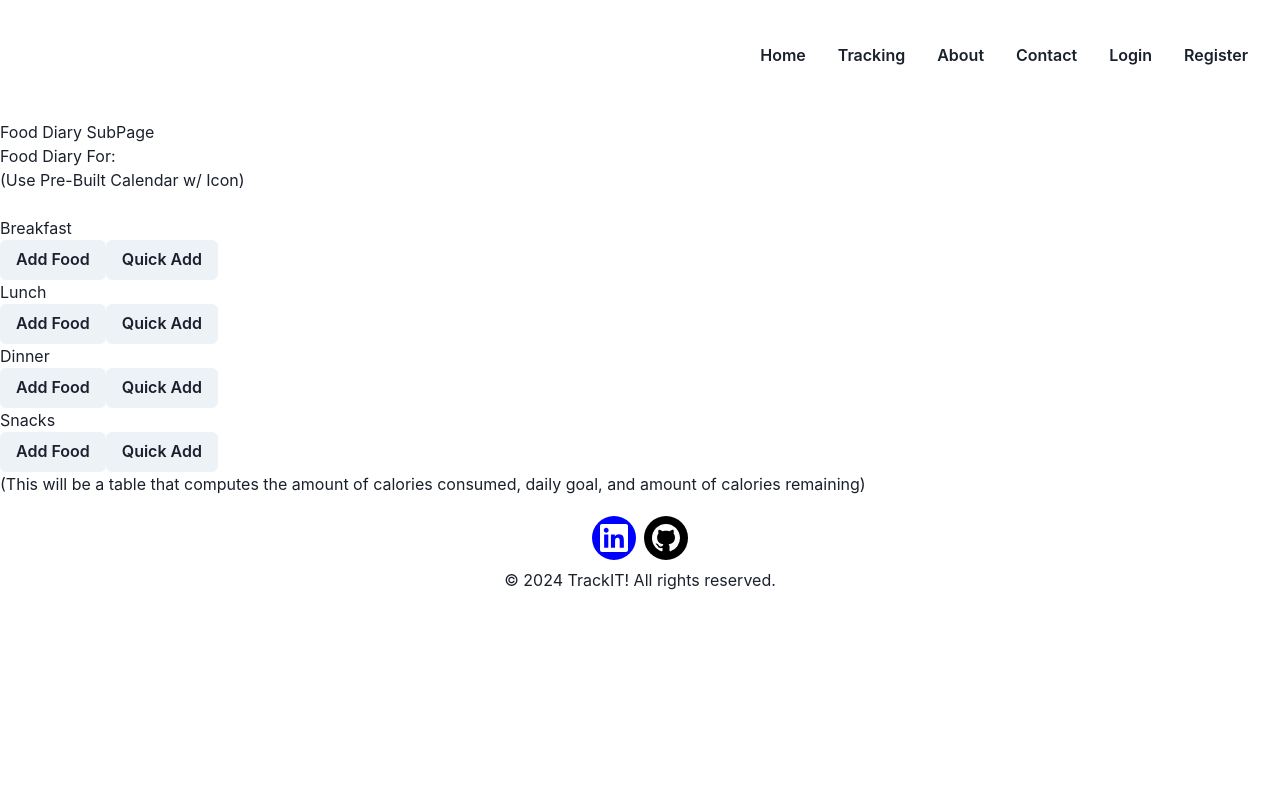
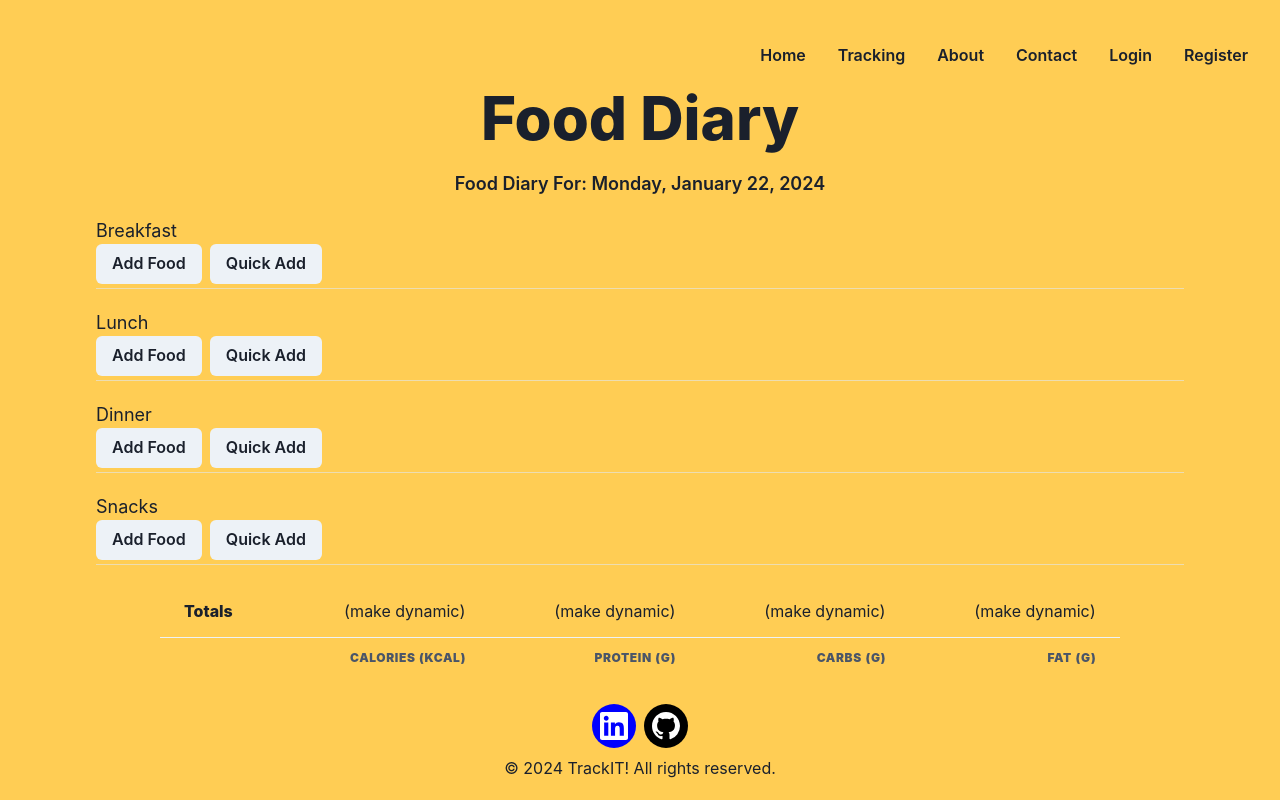
Before and after one commit to devanCodes/TrackIT, a React (Vite) app: page /tracking/diary in a window 1280 px wide. Built offline with nearby package versions, Linux system fonts and the light colour scheme.

Commit message:
Food Diary sub-page design

```diff
--- a/package.json
+++ b/package.json
@@ -17,6 +17,7 @@
     "formik": "^2.4.5",
     "framer-motion": "^10.16.4",
     "react": "^18.2.0",
+    "react-datepicker": "^4.25.0",
     "react-dom": "^18.2.0",
     "react-icons": "^4.12.0",
     "react-router-dom": "^6.21.1"
--- a/src/components/AddFoodBtn.jsx
+++ b/src/components/AddFoodBtn.jsx
@@ -1,12 +1,12 @@
 import React from "react";
 import { Link } from "react-router-dom";
-import { Button } from '@chakra-ui/react'
+import { Button } from "@chakra-ui/react";
 
 const AddFoodBtn = () => {
   return (
-    <Button>
-      <Link to="/tracking/diary/add_food">Add Food</Link>
-    </Button>
+    <Link to="/tracking/diary/add_food">
+      <Button mr={2}>Add Food</Button>
+    </Link>
   );
 };
 
--- a/src/components/QuickAddBtn.jsx
+++ b/src/components/QuickAddBtn.jsx
@@ -4,9 +4,9 @@ import { Button } from '@chakra-ui/react'
 
 const QuickAddBtn = () => {
   return (
-    <Button>
-      <Link to="/tracking/diary/quick_add">Quick Add</Link>
-    </Button>
+      <Link to="/tracking/diary/quick_add">
+        <Button>Quick Add</Button>
+      </Link>
   );
 };
 
--- a/src/pages/subpages/FoodDiary.jsx
+++ b/src/pages/subpages/FoodDiary.jsx
@@ -1,49 +1,129 @@
-import React from "react";
+import React, { useState, useEffect, useRef } from "react";
 import AddFoodBtn from "../../components/AddFoodBtn";
 import QuickAddBtn from "../../components/QuickAddBtn";
 import Navbar from "../../components/Navbar";
 import Footer from "../../components/Footer";
+import {
+  Flex,
+  Heading,
+  Text,
+  Box,
+  Divider,
+  Button,
+  Table,
+  Tbody,
+  Tfoot,
+  Tr,
+  Th,
+  Td,
+  TableContainer,
+} from "@chakra-ui/react";
+import { CalendarIcon } from "@chakra-ui/icons";
+import ReactDatePicker from "react-datepicker";
 
 const FoodDiary = () => {
+  const [selectedDate, setSelectedDate] = useState(null);
+  const [currentDate, setCurrentDate] = useState(new Date());
+  const datePickerRef = useRef(null);
+
+  useEffect(() => {
+    // Update the current date every second
+    const intervalId = setInterval(() => {
+      setCurrentDate(new Date());
+    }, 1000);
+
+    // Cleanup the interval on component unmount
+    return () => clearInterval(intervalId);
+  }, []); // Run effect only once on mount
+
+  const options = {
+    weekday: "long",
+    year: "numeric",
+    month: "long",
+    day: "numeric",
+  };
+  const formattedDate = currentDate.toLocaleDateString(undefined, options);
+
   return (
-    <>
-      <br></br>
-      <br></br>
-      <br></br>
-      <br></br>
-      <br></br>
+    <Flex
+      w="100%"
+      minHeight="100vh"
+      direction="column"
+      backgroundColor="rgba(255,205,84,255)"
+      bgSize="cover"
+    >
       <Navbar />
-      <h1>Food Diary SubPage</h1>
-      <h2>
-        Food Diary For: <div>(Use Pre-Built Calendar w/ Icon)</div>
-      </h2>
-      <br></br>
-      <div>
-        <h3>Breakfast</h3>
+      <Heading
+        fontSize={["3xl", "3xl", "6xl"]}
+        fontWeight="extrabold"
+        pt={75}
+        mt="auto"
+        mx="auto"
+        mb={4}
+      >
+        Food Diary
+      </Heading>
+      <Text fontSize={["md", "md", "lg"]} fontWeight="semibold" mx={100} align="center">
+        Food Diary For: {formattedDate}
+        {/* <Button ml={2} onClick={() => datePickerRef.current.setOpen(true)}>
+          <CalendarIcon />
+        </Button>
+        <ReactDatePicker
+          selected={selectedDate}
+          onChange={(date) => setSelectedDate(date)}
+          dateFormat="MMMM d, yyyy"
+          ref={datePickerRef}
+          popperContainer={({ children }) => children}
+        /> */}
+      </Text>
+      <Box mx="auto" width="85%" py={5}>
+        <Text fontSize={["md", "md", "lg"]}>Breakfast</Text>
         <AddFoodBtn />
         <QuickAddBtn />
-      </div>
-      <div>
-        <h3>Lunch</h3>
+        <Divider mt={1} />
+      </Box>
+      <Box mx="auto" width="85%" pb={5}>
+        <Text fontSize={["md", "md", "lg"]}>Lunch</Text>
         <AddFoodBtn />
         <QuickAddBtn />
-      </div>
-      <div>
-        <h3>Dinner</h3>
+        <Divider mt={1} />
+      </Box>
+      <Box mx="auto" width="85%" pb={5}>
+        <Text fontSize={["md", "md", "lg"]}>Dinner</Text>
         <AddFoodBtn />
         <QuickAddBtn />
-      </div>
-      <div>
-        <h3>Snacks</h3>
+        <Divider mt={1} />
+      </Box>
+      <Box mx="auto" width="85%" pb={5}>
+        <Text fontSize={["md", "md", "lg"]}>Snacks</Text>
         <AddFoodBtn />
         <QuickAddBtn />
-      </div>
-      <div>
-        (This will be a table that computes the amount of calories consumed,
-        daily goal, and amount of calories remaining)
-      </div>
+        <Divider mt={1} />
+      </Box>
+      <TableContainer mx="auto" width="75%">
+        <Table variant="simple">
+          <Tbody>
+            <Tr>
+              <Td fontWeight="extrabold">Totals</Td>
+              <Td isNumeric>(make dynamic)</Td>
+              <Td isNumeric>(make dynamic)</Td>
+              <Td isNumeric>(make dynamic)</Td>
+              <Td isNumeric>(make dynamic)</Td>
+            </Tr>
+          </Tbody>
+          <Tfoot>
+            <Tr>
+              <Th></Th>
+              <Th isNumeric fontWeight="black">Calories (kcal)</Th>
+              <Th isNumeric fontWeight="black">Protein (g)</Th>
+              <Th isNumeric fontWeight="black">Carbs (g)</Th>
+              <Th isNumeric fontWeight="black">Fat (g)</Th>
+            </Tr>
+          </Tfoot>
+        </Table>
+      </TableContainer>
       <Footer />
-    </>
+    </Flex>
   );
 };
 
```
Also changed, not shown: 1 other file (tests, documents, lock files or other folders).
